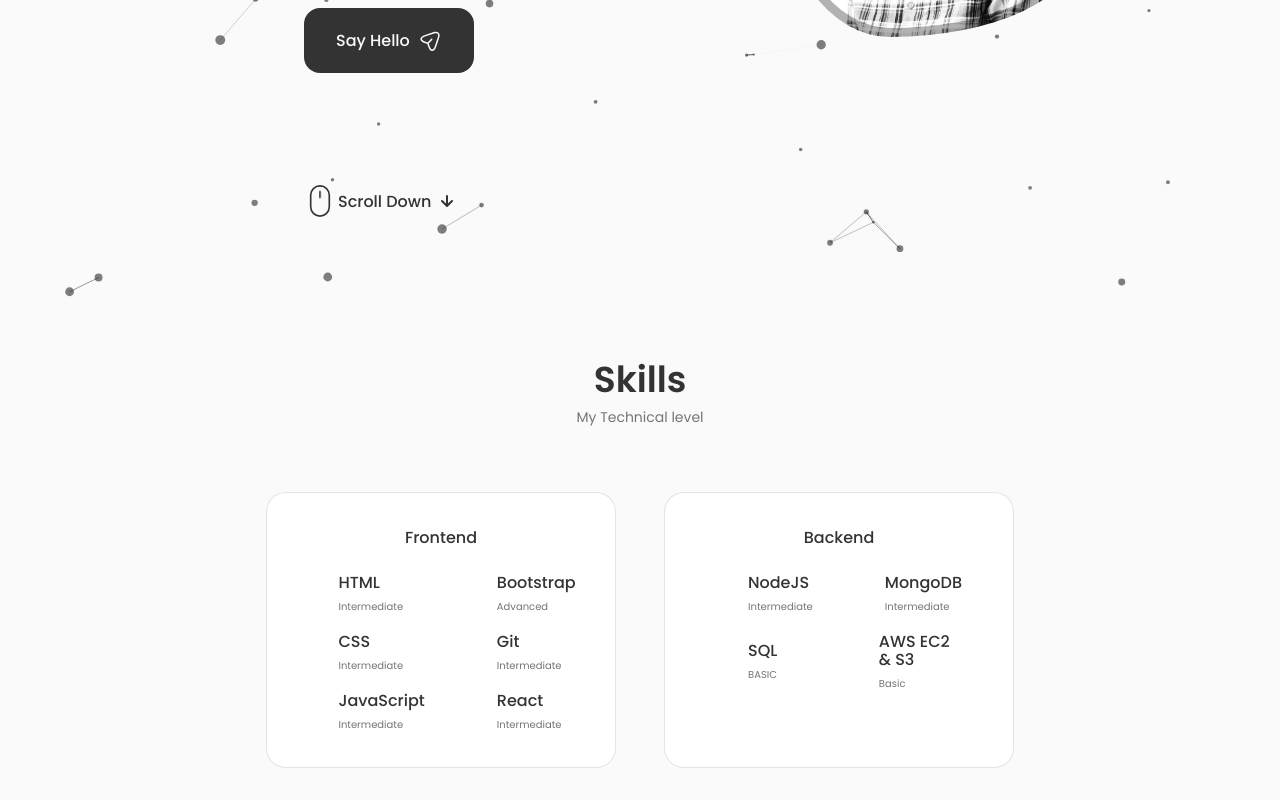
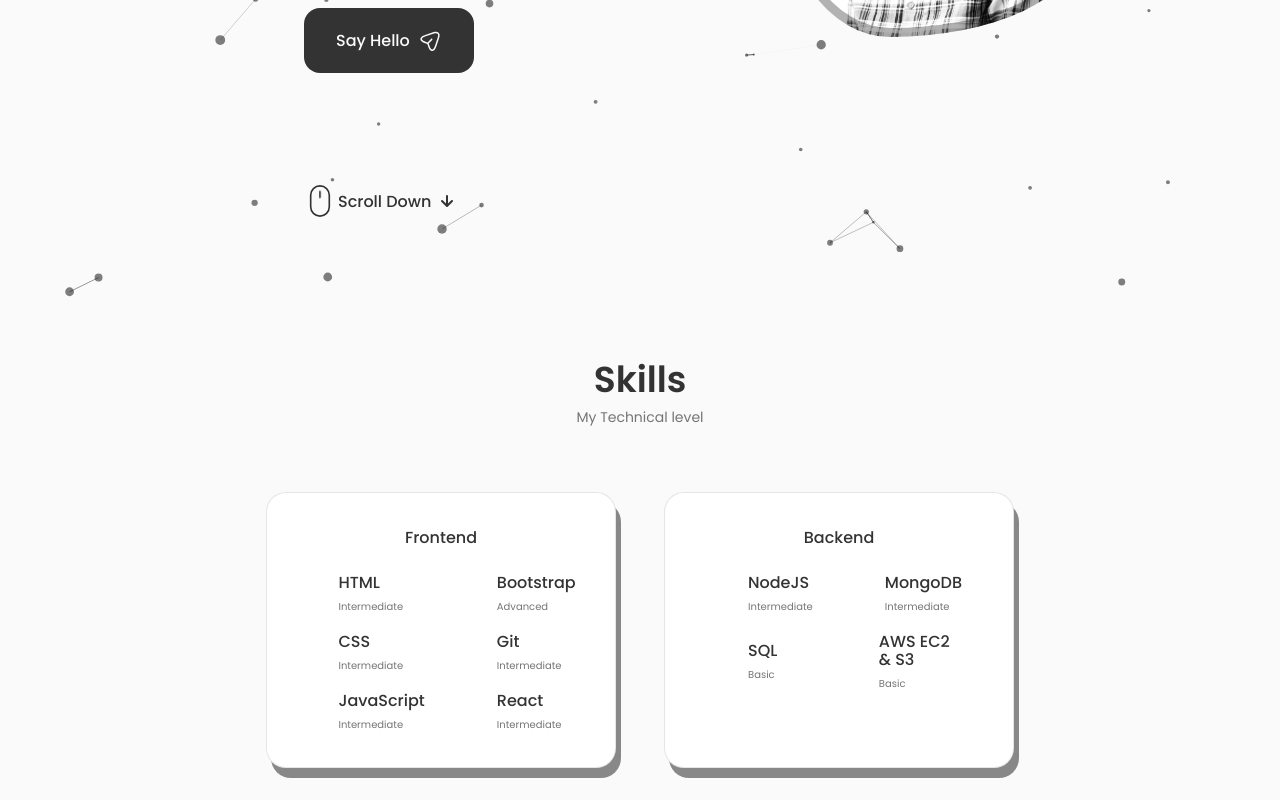
Before and after one commit to Aathif-amed/aathifamed-portfolio, a React (Create React App) app: page / in a window 1280 px wide. Shown: the part 484-1284 px from the top of the page. Built offline with nearby package versions, Linux system fonts and the light colour scheme; some icons are missing.

Commit message:
typos updated

```diff
--- a/src/Components/Skills/Backend.js
+++ b/src/Components/Skills/Backend.js
@@ -17,7 +17,7 @@ function Backend() {
           <box-icon name="badge-check"className="skills_icon"></box-icon>
           <div>
             <h3 className="skills_name">SQL</h3>
-            <span className="skills_level">BASIC</span>
+            <span className="skills_level">Basic</span>
           </div>
         </div>
         </div>
--- a/src/Components/Skills/skills.css
+++ b/src/Components/Skills/skills.css
@@ -2,6 +2,7 @@
   grid-template-columns: repeat(2, 350px);
   column-gap: 3rem;
   justify-content: center;
+  /* background-color: aqua; */
 }
 
 .skills_content {
@@ -9,6 +10,9 @@
   border: 1px solid rgba(0, 0, 0, 0.1);
   padding: 2rem 4rem;
   border-radius: 1.25rem;
+  z-index: 1;
+
+box-shadow: 5px 10px #888888
 }
 
 .skills_title {
@@ -22,6 +26,7 @@
   display: flex;
   justify-content: center;
   column-gap: 2.5rem;
+
 }
 .skills_group {
   display: grid;
```
